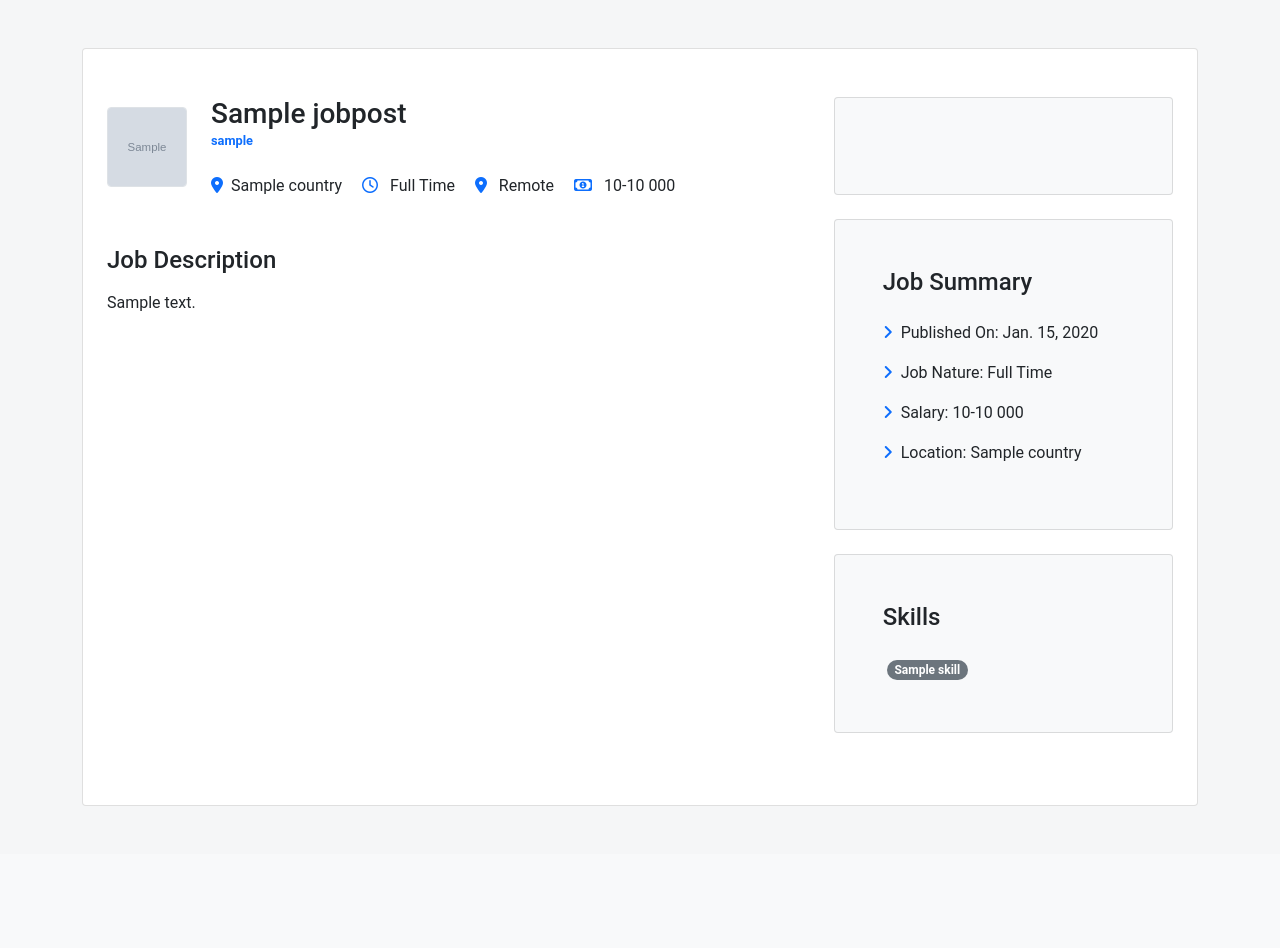
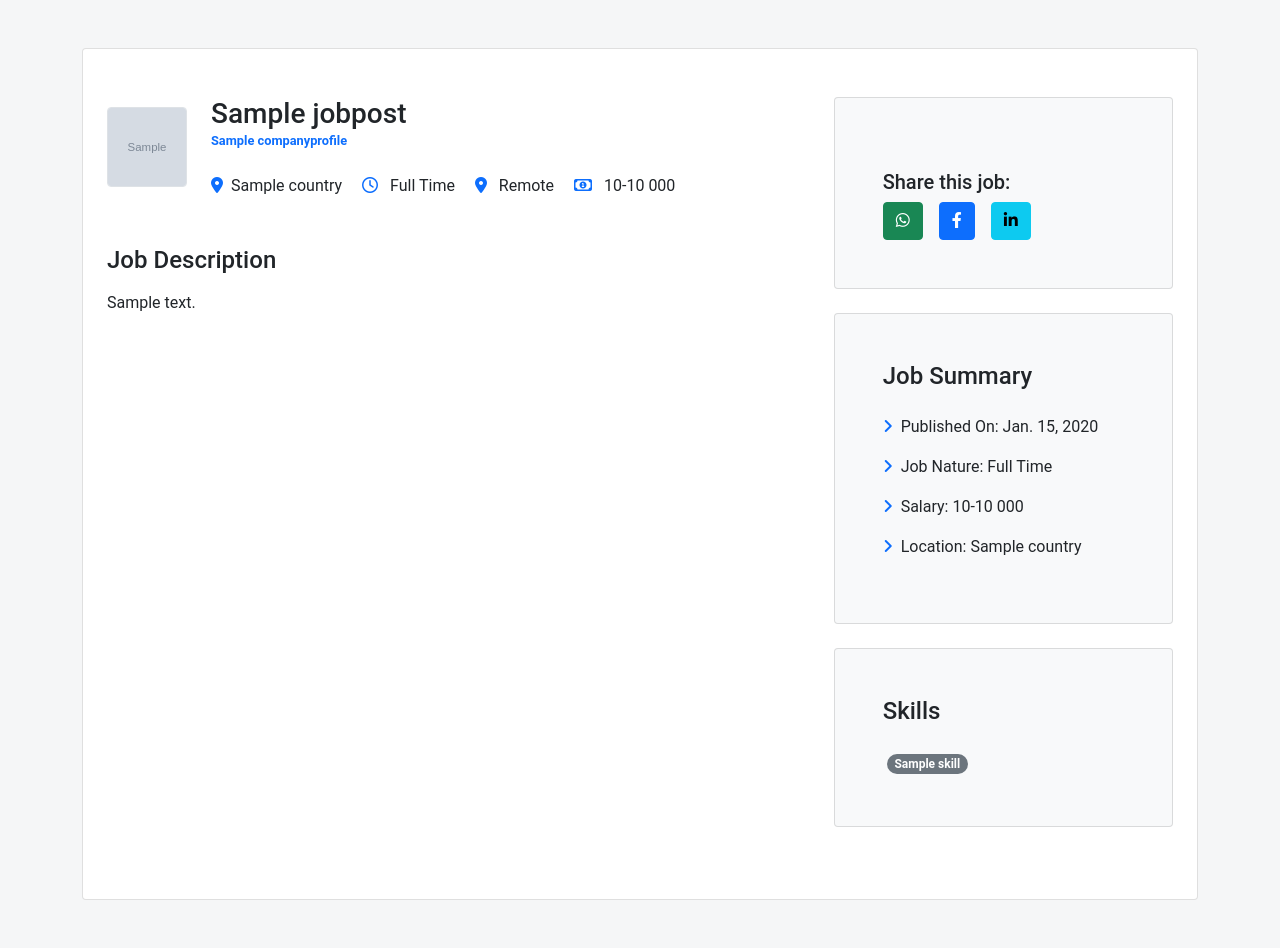
Before and after one commit to mostafanasser2000/job-board, a Django app: a page that uses posts/templates/posts/jobpost_detail.html in a window 1280 px wide. Shown: the part 64-1012 px from the top of the page. Before the commit the page ends 870 px from the top, so only its background shows below. Run offline with Django 5.2, Linux system fonts and the light colour scheme; tables that the repository leaves empty hold one stand-in row (values such as "Sample post"); grey boxes marked "Sample" are stand-in pictures; some libraries are stand-ins or nearby versions.

Commit message:
make some updates to posts app

```diff
--- a/posts/models.py
+++ b/posts/models.py
@@ -13,25 +13,11 @@ from django.db.models import Manager
 
 
 class JobPostManager(Manager):
-    @property
     def opened(self):
         return self.filter(status="opened")
 
-    @property
     def closed(self):
         return self.filter(status="closed")
-
-
-def upload_resume(instance, filename):
-    return f"resumes/{instance.applicant.username}/{filename}"
-
-
-def validate_resume_file_extension(value):
-    valid_extensions = [".pdf", ".doc", ".docx"]
-    if not any(value.name.endswith(ext) for ext in valid_extensions):
-        raise ValidationError(
-            "Unsupported file extension. Please upload a PDF, DOC, or DOCX file."
-        )
 
 
 class JobPost(BaseModel):
@@ -112,6 +98,10 @@ class JobPost(BaseModel):
     def location(self):
         return self.country.name or "Fully Remote"
 
-    @property
+
     def is_open(self):
         return self.status == "opened"
+
+
+    def applications_count(self):
+        return self.applications.count()
--- /dev/null
+++ b/posts/templates/extra/share_buttons.html
@@ -0,0 +1,36 @@
+<div class="bg-light rounded p-5 mb-4 card">
+    <div class="mt-4">
+      <h5>Share this job:</h5>
+      <div class="d-flex gap-3">
+        <a
+          href="https://wa.me/?text={{ job.title|urlencode }}%20-%20{{ full_url|urlencode }}"
+          target="_blank"
+          rel="noopener noreferrer"
+          class="btn btn-success"
+          title="Share on WhatsApp"
+        >
+          <i class="fa-brands fa-whatsapp"></i>
+        </a>
+
+        <a
+          href="https://www.facebook.com/sharer/sharer.php?u={{ full_url|urlencode }}"
+          target="_blank"
+          rel="noopener noreferrer"
+          class="btn btn-primary"
+          title="Share on Facebook"
+        >
+          <i class="fa-brands fa-facebook-f"></i>
+        </a>
+
+        <a
+          href="https://www.linkedin.com/sharing/share-offsite/?url={{ full_url|urlencode }}"
+          target="_blank"
+          rel="noopener noreferrer"
+          class="btn btn-info"
+          title="Share on LinkedIn"
+        >
+          <i class="fa-brands fa-linkedin-in"></i>
+        </a>
+      </div>
+    </div>
+  </div>
--- a/posts/templates/posts/jobpost_detail.html
+++ b/posts/templates/posts/jobpost_detail.html
@@ -1,6 +1,7 @@
 {% extends "base.html" %}
 {% load static %}
 {% load posts_tags %}
+{% load crispy_forms_tags %}
 {% block content %}
 <div class="container-xxl py-5 card">
   <div class="container">
@@ -16,13 +17,7 @@
           <div class="text-start ps-4">
             <div class="mb-4">
               <h3 class="m-0">{{ job.title }}</h3>
-              <small
-                ><strong
-                  ><a href="" class="nav-link m-0 p-0"
-                    >{{ job.publisher }}</a
-                  ></strong
-                ></small
-              >
+              <small><strong><a href="{% url 'company_profile' job.publisher.username%}" class="nav-link m-0 p-0">{{ job.publisher.companyprofile.str_name}}</a></strong></small>
             </div>
             <span class="text-truncate me-3">
               <i class="fa fa-map-marker-alt text-primary me-2"></i>{{job.location }}
@@ -65,39 +60,22 @@
           {% else %}
             <div class="">
               <h4 class="mb-4">Apply For The Job</h4>
-                <form>
+                <form method="POST" enctype="multipart/form-data" action="{% url 'job_apply' job.slug %}">
                     <div class="row g-3">
-                        <div class="col-12 col-sm-6">
-                            <input type="text" class="form-control" placeholder="Your Name">
-                        </div>
-                        <div class="col-12 col-sm-6">
-                            <input type="email" class="form-control" placeholder="Your Email">
-                        </div>
-                        <div class="col-12 col-sm-6">
-                            <input type="text" class="form-control" placeholder="Portfolio Website">
-                        </div>
-                        <div class="col-12 col-sm-6">
-                            <input type="file" class="form-control bg-white" id="resume">
-                        </div>
+                        {% csrf_token %}
+                        {{form|crispy}}
                         <div class="col-12">
-                            <textarea class="form-control" rows="5" placeholder="Coverletter"></textarea>
-                        </div>
-                        <div class="col-12">
-                            <button class="btn btn-primary w-100" type="submit">Apply Now</button>
+                            <input type="submit"class="btn btn-primary w-100" value="Apply Now" />
                         </div>
                     </div>
                 </form>
               </div>
           {% endif %}
-
-
          {% endif %}
 
       </div>
       <div class="col-lg-4">
-        <div class="bg-light rounded p-5 mb-4 card">
-                  <!-- share job -->
-        </div>
+          {% include "extra/share_buttons.html" with job=job full_url=full_url%}
         <div class="bg-light rounded p-5 mb-4 card">
           <h4 class="mb-4">Job Summary</h4>
           <p>
--- a/posts/templatetags/posts_tags.py
+++ b/posts/templatetags/posts_tags.py
@@ -35,7 +35,7 @@ def transform_date(value):
             return f"{int(hours)} hours ago"
         if total_seconds >= SECONDS_IN_MINUTE:
             minutes = total_seconds // SECONDS_IN_MINUTE
-            return f"{minutes} minutes ago"
+            return f"{int(minutes)} minutes ago"
         return f"{int(total_seconds)} seconds ago"
     except (AttributeError, TypeError):
         return ""
--- a/posts/urls.py
+++ b/posts/urls.py
@@ -6,7 +6,6 @@ urlpatterns = [
     path("search/", views.JobPostListView.as_view(), name="jobs_search"),
     path("new/", views.JobPostCreateView.as_view(), name="job_add"),
     path("dashboard/", views.dashboard, name="dashboard"),
-    # path("applications/", views.user_applications, name="user_applications"),
     path("<slug:slug>/", views.JobPostDetailView.as_view(), name="job_detail"),
     path("<slug:slug>/edit/", views.JobPostUpdateView.as_view(), name="job_edit"),
     path("<slug:slug>/delete/", views.JobPostDeleteView.as_view(), name="job_delete"),
--- a/posts/views.py
+++ b/posts/views.py
@@ -10,6 +10,9 @@ from .forms import FilterJobsForm
 from django.db.models import Q
 from django.shortcuts import render, get_list_or_404, get_object_or_404, redirect
 from profiles.models import CompanyProfile
+from django.db.models import Avg
+from applications.models import Application
+from applications.forms import ApplicationForm
 
 
 class JobPostListView(ListView):
@@ -49,6 +52,20 @@ class JobPostDetailView(DetailView):
     model = JobPost
     context_object_name = "job"
 
+    def get_context_data(self, **kwargs):
+        context = super().get_context_data(**kwargs)
+        if self.request.user.is_authenticated and not self.request.user.is_company:
+            if Application.objects.filter(
+                job_post=self.get_object(), applicant=self.request.user
+            ).exists():
+                context["is_applied"] = True
+            else:
+                form = ApplicationForm()
+                context["form"] = form
+        context["full_url"] = self.request.build_absolute_uri(self.get_object().get_absolute_url())
+
+        return context
+
 
 class JobPostCreateView(LoginRequiredMixin, CompanyRequiredMixin, CreateView):
     model = JobPost
@@ -80,13 +97,15 @@ def dashboard(request):
     company = get_object_or_404(
         CompanyProfile.objects.values("name", "user"), user=request.user.id
     )
-    total_jobs = len(jobs)
-    open_jobs = JobPost.objects.opened.filter(publisher=request.user).count()
+    open_jobs = JobPost.objects.filter(publisher=request.user, status="opened").count()
+    total_applicants = Application.objects.filter(
+        job_post__publisher=request.user
+    ).count()
     context = {
         "jobs": jobs,
         "company": company,
-        "total_jobs": total_jobs,
         "open_jobs": open_jobs,
+        "total_applicants": total_applicants,
     }
     return render(request, "dashboard.html", context)
 
```
Also changed, not shown: posts/templates/applications.html (+11 -9 lines), posts/templates/dashboard.html (+3 -11 lines).
